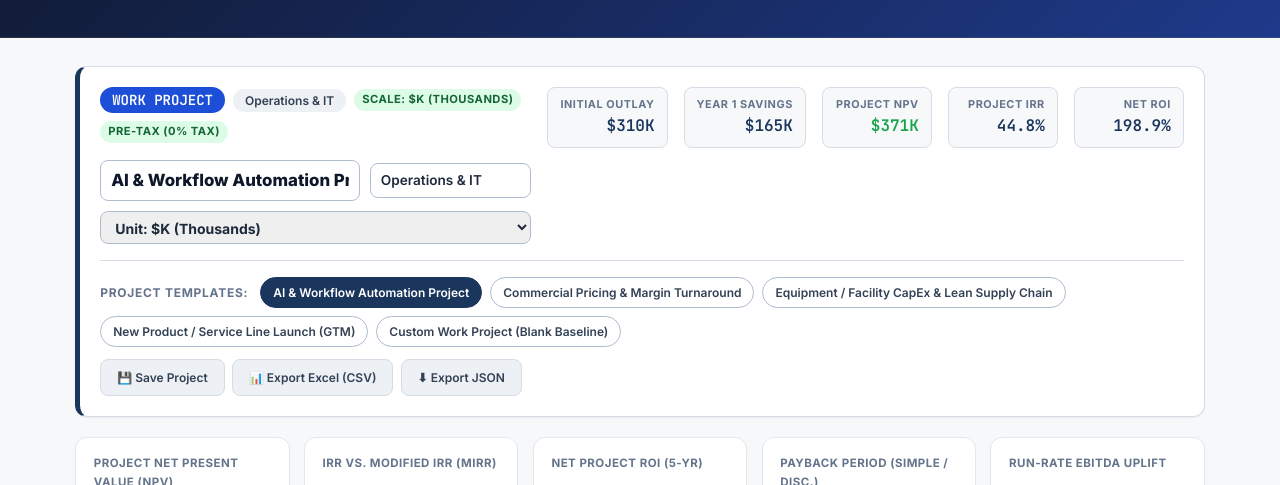
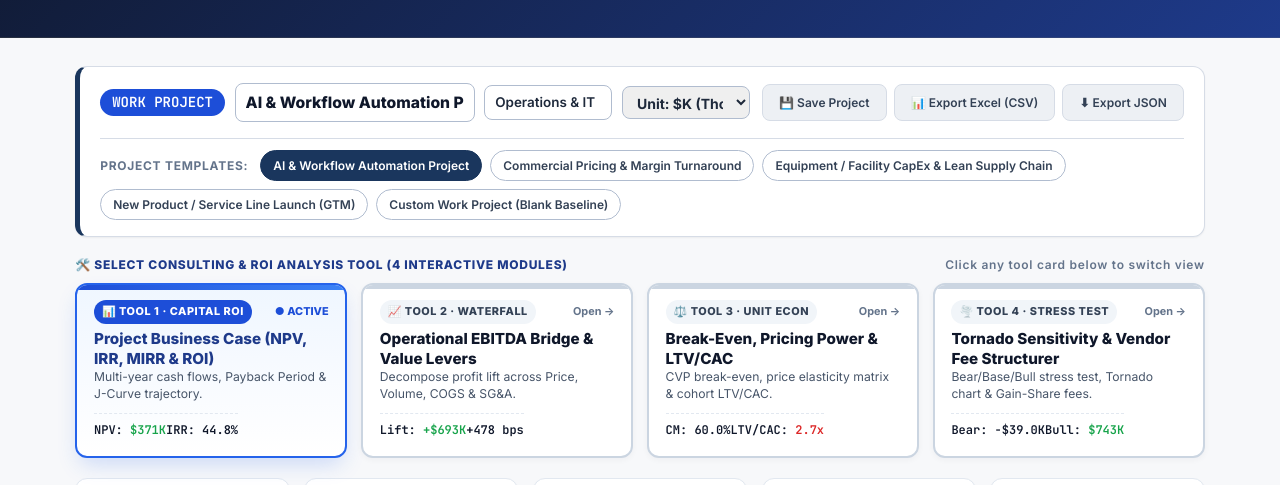
Before and after one commit to Careycarroll/Executive-Finance, a website built with Vite: page pages/analyze/consulting-workbench.html in a window 1280 px wide. Shown: the part 304-789 px from the top of the page. Built offline with nearby package versions, Linux system fonts and the light colour scheme.

Commit message:
style(analyze): replace subtle consulting tabs with prominent 4-card tool launcher above KPI tiles (#70)

```diff
--- a/css/analyze.css
+++ b/css/analyze.css
@@ -1092,3 +1092,150 @@
   background: #ffffff;
   border-radius: 0.5rem;
 }
+
+/* ── Prominent 4-Card Tool Switcher for Consulting Studio ── */
+.consulting-tool-section-label {
+  display: flex;
+  align-items: center;
+  justify-content: space-between;
+  font-size: 0.75rem;
+  font-weight: 800;
+  text-transform: uppercase;
+  letter-spacing: 0.06em;
+  color: #1e3a8a;
+  margin-bottom: 0.55rem;
+}
+
+.consulting-tool-grid {
+  display: grid;
+  grid-template-columns: repeat(4, minmax(0, 1fr));
+  gap: 0.85rem;
+  margin-bottom: 1.25rem;
+}
+
+@media (max-width: 1024px) {
+  .consulting-tool-grid {
+    grid-template-columns: repeat(2, minmax(0, 1fr));
+  }
+}
+
+@media (max-width: 600px) {
+  .consulting-tool-grid {
+    grid-template-columns: 1fr;
+  }
+}
+
+.consulting-tool-card {
+  appearance: none;
+  -webkit-appearance: none;
+  text-align: left;
+  background: #ffffff;
+  border: 2px solid #cbd5e1;
+  border-radius: 0.75rem;
+  padding: 0.95rem 1.05rem;
+  cursor: pointer;
+  display: flex;
+  flex-direction: column;
+  justify-content: space-between;
+  gap: 0.45rem;
+  transition: all 0.16s ease;
+  box-shadow: 0 2px 6px rgba(15, 23, 42, 0.04);
+  position: relative;
+  overflow: hidden;
+}
+
+.consulting-tool-card::before {
+  content: '';
+  position: absolute;
+  top: 0;
+  left: 0;
+  right: 0;
+  height: 4px;
+  background: #cbd5e1;
+  transition: background 0.16s ease;
+}
+
+.consulting-tool-card:hover {
+  border-color: #3b82f6;
+  transform: translateY(-2px);
+  box-shadow: 0 8px 18px -4px rgba(37, 99, 235, 0.15);
+}
+
+.consulting-tool-card:hover::before {
+  background: #3b82f6;
+}
+
+.consulting-tool-card.active {
+  background: linear-gradient(180deg, #eff6ff 0%, #ffffff 100%);
+  border-color: #2563eb;
+  box-shadow: 0 10px 22px -5px rgba(37, 99, 235, 0.22);
+}
+
+.consulting-tool-card.active::before {
+  background: linear-gradient(90deg, #1d4ed8 0%, #3b82f6 100%);
+  height: 5px;
+}
+
+.consulting-tool-card__top {
+  display: flex;
+  align-items: center;
+  justify-content: space-between;
+  gap: 0.4rem;
+}
+
+.consulting-tool-card__step {
+  font-size: 0.68rem;
+  font-weight: 800;
+  text-transform: uppercase;
+  letter-spacing: 0.05em;
+  padding: 0.18rem 0.5rem;
+  border-radius: 999px;
+  background: #f1f5f9;
+  color: #334155;
+}
+
+.consulting-tool-card.active .consulting-tool-card__step {
+  background: #1d4ed8;
+  color: #ffffff;
+}
+
+.consulting-tool-card__status {
+  font-size: 0.68rem;
+  font-weight: 700;
+  color: #64748b;
+}
+
+.consulting-tool-card.active .consulting-tool-card__status {
+  color: #1d4ed8;
+  font-weight: 800;
+}
+
+.consulting-tool-card__title {
+  font-size: 0.95rem;
+  font-weight: 800;
+  color: #0f172a;
+  line-height: 1.28;
+}
+
+.consulting-tool-card.active .consulting-tool-card__title {
+  color: #1e3a8a;
+}
+
+.consulting-tool-card__desc {
+  font-size: 0.76rem;
+  color: #475569;
+  line-height: 1.4;
+}
+
+.consulting-tool-card__metric {
+  margin-top: 0.25rem;
+  padding-top: 0.45rem;
+  border-top: 1px dashed #e2e8f0;
+  font-family: var(--font-mono);
+  font-size: 0.75rem;
+  font-weight: 700;
+  color: #0f172a;
+  display: flex;
+  align-items: center;
+  justify-content: space-between;
+}
--- a/js/analyze/consulting-workbench.js
+++ b/js/analyze/consulting-workbench.js
@@ -965,66 +965,24 @@ export function renderConsultingWorkbench(root) {
     const savedList = getSavedProjects();
 
     root.innerHTML = `
-      <!-- STANDALONE WORK PROJECT WORKSPACE BAR (NO 10-K COMPANY DEPENDENCY) -->
-      <div class="analyze-target-bar" style="margin-bottom: 1.25rem;">
-        <div class="analyze-target-bar__top" style="gap: 1rem;">
-          <div class="analyze-target-bar__identity" style="flex: 1; min-width: 280px;">
-            <div class="analyze-target-bar__badges" style="margin-bottom: 0.45rem;">
+      <!-- STANDALONE WORK PROJECT WORKSPACE BAR (COMPACT) -->
+      <div class="analyze-target-bar" style="margin-bottom: 1.15rem; padding: 1rem 1.25rem;">
+        <div style="display:flex; justify-content:space-between; align-items:center; flex-wrap:wrap; gap:0.75rem; margin-bottom:0.75rem;">
+          <div style="display:flex; gap:0.6rem; flex-wrap:wrap; align-items:center; flex:1;">
             <span class="analyze-ticker-badge" style="background:#1d4ed8;">WORK PROJECT</span>
-              <span class="analyze-sector-badge">${state.department || 'Internal Initiative'}</span>
-              <span class="analyze-source-badge">Scale: ${unitLabel}</span>
-              <span class="analyze-source-badge">${bc.taxRate === 0 ? 'Pre-Tax (0% Tax)' : `After-Tax (${fmtPct(bc.taxRate)})`}</span>
-            </div>
-            <div style="display:flex; gap:0.6rem; flex-wrap:wrap; align-items:center; margin-top:0.35rem;">
             <input type="text" id="proj-name-input" class="analyze-input" value="${state.projectName}"
               placeholder="Project / Initiative Name"
-                style="font-size:1.05rem; font-weight:800; color:#0f172a; min-width:260px; flex:1;" />
+              style="font-size:0.98rem; font-weight:800; color:#0f172a; min-width:240px; flex:1;" />
             <input type="text" id="proj-dept-input" class="analyze-input" value="${state.department}"
               placeholder="Department / Client"
-                style="font-size:0.85rem; font-weight:600; width:180px;" />
+              style="font-size:0.84rem; font-weight:600; width:175px;" />
             <select id="proj-unit-select" class="analyze-input" style="width:165px; font-weight:700; cursor:pointer;">
               <option value="K" ${unit === 'K' ? 'selected' : ''}>Unit: $K (Thousands)</option>
               <option value="M" ${unit === 'M' ? 'selected' : ''}>Unit: $M (Millions)</option>
               <option value="$" ${unit === '$' ? 'selected' : ''}>Unit: $ (Exact Dollars)</option>
             </select>
           </div>
-          </div>
-
-          <div class="analyze-target-bar__kpis">
-            <div class="analyze-mini-kpi">
-              <div class="analyze-mini-kpi__label">Initial Outlay</div>
-              <div class="analyze-mini-kpi__val">${fm(bc.grossInitialSpend)}</div>
-            </div>
-            <div class="analyze-mini-kpi">
-              <div class="analyze-mini-kpi__label">Year 1 Savings</div>
-              <div class="analyze-mini-kpi__val">${fm(bc.yr1Benefit)}</div>
-            </div>
-            <div class="analyze-mini-kpi">
-              <div class="analyze-mini-kpi__label">Project NPV</div>
-              <div class="analyze-mini-kpi__val" style="color:${bc.npv >= 0 ? '#16a34a' : '#dc2626'};">${fm(bc.npv)}</div>
-            </div>
-            <div class="analyze-mini-kpi">
-              <div class="analyze-mini-kpi__label">Project IRR</div>
-              <div class="analyze-mini-kpi__val">${fmtPct(bc.irr)}</div>
-            </div>
-            <div class="analyze-mini-kpi">
-              <div class="analyze-mini-kpi__label">Net ROI</div>
-              <div class="analyze-mini-kpi__val">${fmtPct(bc.simpleRoiPct)}</div>
-            </div>
-          </div>
-        </div>
-
-        <div class="analyze-switcher">
-          <div class="analyze-switcher__pills">
-            <span class="analyze-switcher__label">Project Templates:</span>
-            ${Object.values(CONSULTING_TEMPLATES).map(t => `
-              <button type="button" class="analyze-snap-pill ${state.template === t.id ? 'analyze-snap-pill--active' : ''}"
-                data-tpl-id="${t.id}" title="${t.summary}">
-                ${t.name}
-              </button>
-            `).join('')}
-          </div>
-          <div class="analyze-switcher__actions" style="display:flex; gap:0.45rem; flex-wrap:wrap;">
+          <div style="display:flex; gap:0.45rem; flex-wrap:wrap;">
             ${savedList.length > 0 ? `
               <select id="load-saved-proj-select" class="analyze-input" style="font-size:0.78rem; padding:0.3rem 0.5rem; width:auto;">
                 <option value="">📂 Load Saved Project (${savedList.length})...</option>
@@ -1036,7 +994,86 @@ export function renderConsultingWorkbench(root) {
             <button type="button" class="btn btn--secondary btn--sm" id="export-json-btn">⬇ Export JSON</button>
           </div>
         </div>
+
+        <div class="analyze-switcher" style="padding-top:0.65rem;">
+          <div class="analyze-switcher__pills">
+            <span class="analyze-switcher__label">Project Templates:</span>
+            ${Object.values(CONSULTING_TEMPLATES).map(t => `
+              <button type="button" class="analyze-snap-pill ${state.template === t.id ? 'analyze-snap-pill--active' : ''}"
+                data-tpl-id="${t.id}" title="${t.summary}">
+                ${t.name}
+              </button>
+            `).join('')}
+          </div>
+        </div>
         <div id="proj-save-status" style="font-size:0.78rem; color:#16a34a; font-weight:600; margin-top:0.35rem; display:none;"></div>
+      </div>
+
+      <!-- PROMINENT 4-CARD CONSULTING TOOL LAUNCHER (ABOVE KPI TILES) -->
+      <div class="consulting-tool-section-label">
+        <span>🛠️ Select Consulting &amp; ROI Analysis Tool (4 Interactive Modules)</span>
+        <span style="color:#64748b; font-weight:600; text-transform:none;">Click any tool card below to switch view</span>
+      </div>
+      <div class="consulting-tool-grid" role="tablist">
+        <button type="button" class="consulting-tool-card ${activeTab === 'business-case' ? 'active' : ''}" data-tab="business-case">
+          <div>
+            <div class="consulting-tool-card__top">
+              <span class="consulting-tool-card__step">📊 Tool 1 · Capital ROI</span>
+              <span class="consulting-tool-card__status">${activeTab === 'business-case' ? '● ACTIVE' : 'Open →'}</span>
+            </div>
+            <div class="consulting-tool-card__title" style="margin-top:0.35rem;">Project Business Case (NPV, IRR, MIRR &amp; ROI)</div>
+            <div class="consulting-tool-card__desc">Multi-year cash flows, Payback Period &amp; J-Curve trajectory.</div>
+          </div>
+          <div class="consulting-tool-card__metric">
+            <span>NPV: <strong style="color:${bc.npv >= 0 ? '#16a34a' : '#dc2626'};">${fm(bc.npv)}</strong></span>
+            <span>IRR: <strong>${fmtPct(bc.irr)}</strong></span>
+          </div>
+        </button>
+
+        <button type="button" class="consulting-tool-card ${activeTab === 'ebitda-bridge' ? 'active' : ''}" data-tab="ebitda-bridge">
+          <div>
+            <div class="consulting-tool-card__top">
+              <span class="consulting-tool-card__step">📈 Tool 2 · Waterfall</span>
+              <span class="consulting-tool-card__status">${activeTab === 'ebitda-bridge' ? '● ACTIVE' : 'Open →'}</span>
+            </div>
+            <div class="consulting-tool-card__title" style="margin-top:0.35rem;">Operational EBITDA Bridge &amp; Value Levers</div>
+            <div class="consulting-tool-card__desc">Decompose profit lift across Price, Volume, COGS &amp; SG&amp;A.</div>
+          </div>
+          <div class="consulting-tool-card__metric">
+            <span>Lift: <strong style="color:#16a34a;">+${fm(bridge.netEbitdaLift)}</strong></span>
+            <span>+${bridge.marginExpansionBps.toFixed(0)} bps</span>
+          </div>
+        </button>
+
+        <button type="button" class="consulting-tool-card ${activeTab === 'pricing-unit' ? 'active' : ''}" data-tab="pricing-unit">
+          <div>
+            <div class="consulting-tool-card__top">
+              <span class="consulting-tool-card__step">⚖️ Tool 3 · Unit Econ</span>
+              <span class="consulting-tool-card__status">${activeTab === 'pricing-unit' ? '● ACTIVE' : 'Open →'}</span>
+            </div>
+            <div class="consulting-tool-card__title" style="margin-top:0.35rem;">Break-Even, Pricing Power &amp; LTV/CAC</div>
+            <div class="consulting-tool-card__desc">CVP break-even, price elasticity matrix &amp; cohort LTV/CAC.</div>
+          </div>
+          <div class="consulting-tool-card__metric">
+            <span>CM: <strong>${fmtPct(unitEcon.contributionMarginPct)}</strong></span>
+            <span>LTV/CAC: <strong style="color:${unitEcon.ltvToCac >= 3 ? '#16a34a' : '#dc2626'};">${unitEcon.ltvToCac.toFixed(1)}x</strong></span>
+          </div>
+        </button>
+
+        <button type="button" class="consulting-tool-card ${activeTab === 'scenarios-fees' ? 'active' : ''}" data-tab="scenarios-fees">
+          <div>
+            <div class="consulting-tool-card__top">
+              <span class="consulting-tool-card__step">🌪️ Tool 4 · Stress Test</span>
+              <span class="consulting-tool-card__status">${activeTab === 'scenarios-fees' ? '● ACTIVE' : 'Open →'}</span>
+            </div>
+            <div class="consulting-tool-card__title" style="margin-top:0.35rem;">Tornado Sensitivity &amp; Vendor Fee Structurer</div>
+            <div class="consulting-tool-card__desc">Bear/Base/Bull stress test, Tornado chart &amp; Gain-Share fees.</div>
+          </div>
+          <div class="consulting-tool-card__metric">
+            <span>Bear: <strong>${fm(scen.bearCase.npv)}</strong></span>
+            <span>Bull: <strong style="color:#16a34a;">${fm(scen.bullCase.npv)}</strong></span>
+          </div>
+        </button>
       </div>
 
       <!-- EXECUTIVE KPI SUMMARY STRIP -->
@@ -1070,22 +1107,6 @@ export function renderConsultingWorkbench(root) {
           <div class="wb-kpi-card__val" style="color:#16a34a;">+${fm(bridge.netEbitdaLift)}</div>
           <div class="wb-kpi-card__sub">+${bridge.marginExpansionBps.toFixed(0)} bps Margin · +${fm(bridge.impliedEvCreation)} Value</div>
         </div>
-      </div>
-
-      <!-- WORKBENCH TABS -->
-      <div class="wb-tabs" role="tablist">
-        <button class="wb-tab ${activeTab === 'business-case' ? 'active' : ''}" data-tab="business-case">
-          1. Project Business Case (NPV, IRR, MIRR &amp; ROI)
-        </button>
-        <button class="wb-tab ${activeTab === 'ebitda-bridge' ? 'active' : ''}" data-tab="ebitda-bridge">
-          2. Operational EBITDA Bridge &amp; Value Levers
-        </button>
-        <button class="wb-tab ${activeTab === 'pricing-unit' ? 'active' : ''}" data-tab="pricing-unit">
-          3. Break-Even, Pricing Power &amp; Unit Economics (LTV/CAC)
-        </button>
-        <button class="wb-tab ${activeTab === 'scenarios-fees' ? 'active' : ''}" data-tab="scenarios-fees">
-          4. Tornado Sensitivity &amp; Vendor Fee Structurer
-        </button>
       </div>
 
       <!-- TAB 1: BUSINESS CASE BUILDER -->
@@ -1740,8 +1761,8 @@ export function renderConsultingWorkbench(root) {
       });
     });
 
-    // Wire Tab Switching
-    root.querySelectorAll('.wb-tab').forEach(tabBtn => {
+    // Wire Tool Card & Tab Switching
+    root.querySelectorAll('.consulting-tool-card, .wb-tab').forEach(tabBtn => {
       tabBtn.addEventListener('click', () => {
         activeTab = tabBtn.dataset.tab;
         updateView();
```
Lines whose indentation alone changed are shown as unchanged.
